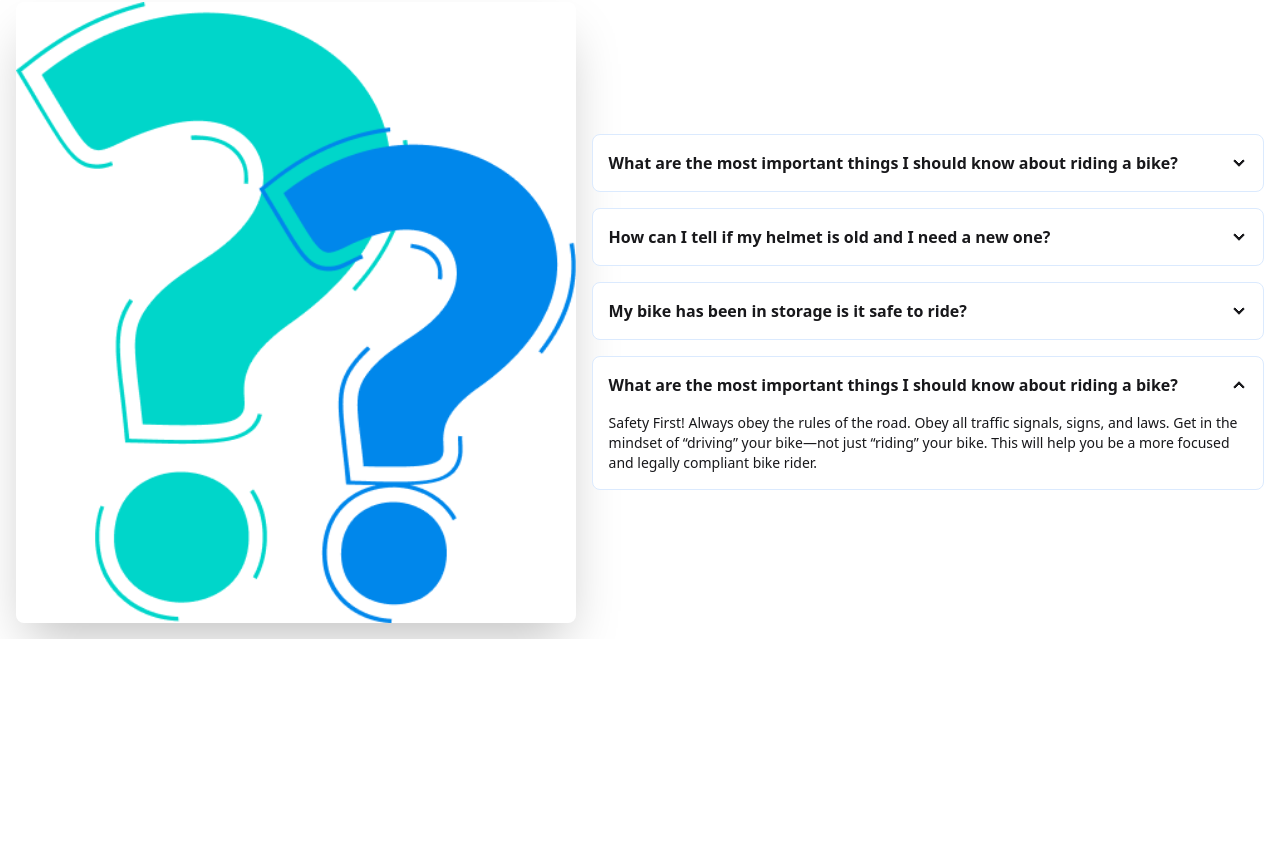
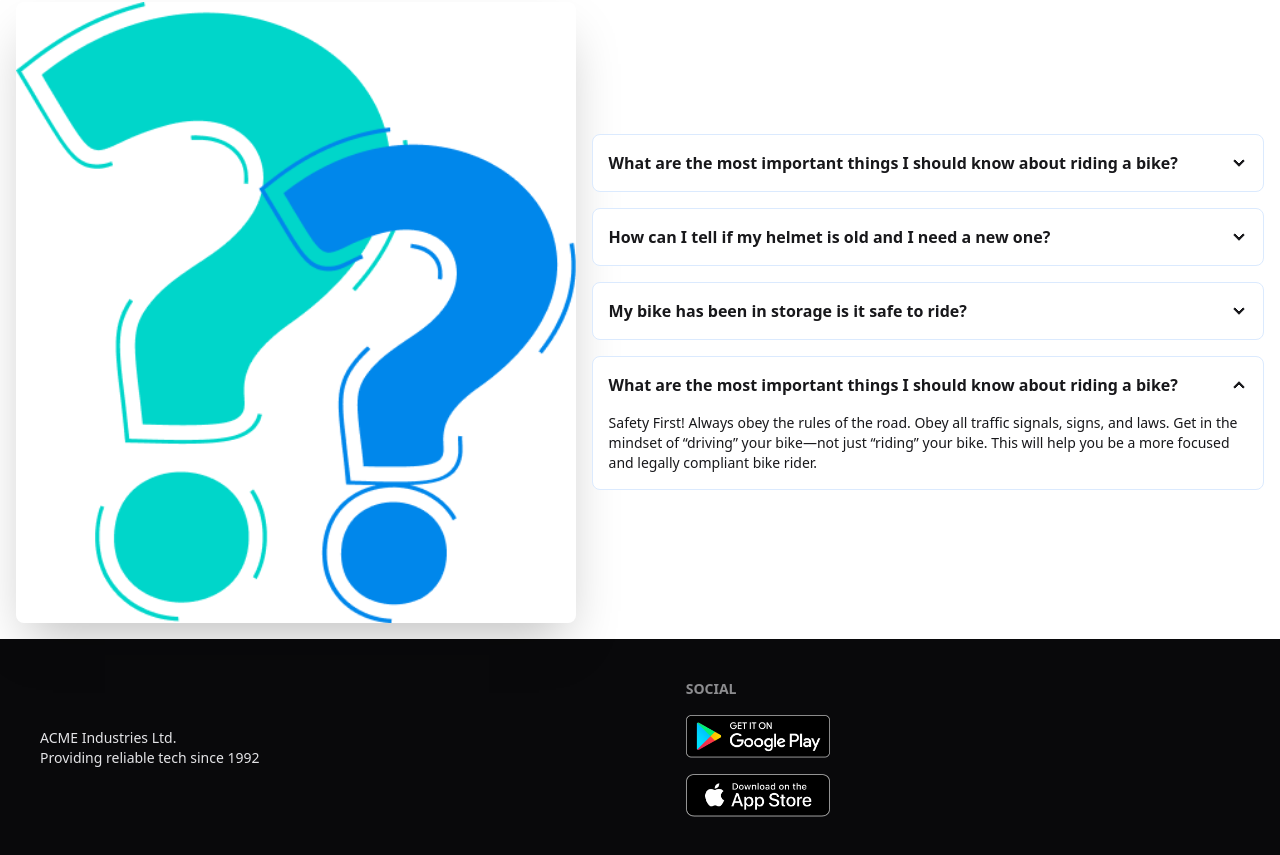
Before and after one commit to SadiqurApon/Biker-Zone-, a plain HTML site: page index.html in a window 1280 px wide. Shown: the part 2284-3139 px from the top of the page. Before the commit the page ends 2923 px from the top, so only its background shows below. Drawn offline with nearby package versions, Linux system fonts and the light colour scheme.

Commit message:
footer part added

```diff
--- a/index.html
+++ b/index.html
@@ -324,8 +324,25 @@
             </div>
         </section>
     </main>
-    <footer>
-
+    <footer class="footer sm:footer-horizontal bg-neutral text-neutral-content items-center p-10">
+        <aside>
+            <p>
+                ACME Industries Ltd.
+                <br />
+                Providing reliable tech since 1992
+            </p>
+        </aside>
+        <nav>
+            <h6 class="footer-title">Social</h6>
+            <div class="grid grid-cols-1 gap-4">
+                <a>
+                    <img class="w-36" src="images/others/android.png" alt="">
+                </a>
+                <a>
+                    <img class="w-36" src="images/others/ios.png" alt="">
+                </a>
+            </div>
+        </nav>
     </footer>
 </body>
 
```
